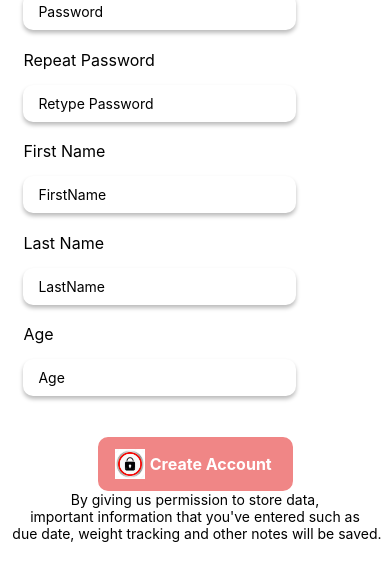
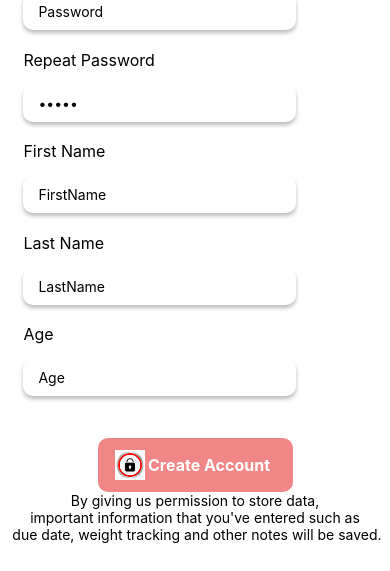
Before and after one commit to anshchokshi/HealthyMomAndChild, a React Native app in the folder src/: screen /Signup in a window 390 px wide. Shown: the part 271-842 px from the top of the page. Built offline with nearby package versions, Linux system fonts and the light colour scheme; no server answers.

Commit message:
fixed repeat password

```diff
--- a/src/screens/SignupScreen.js
+++ b/src/screens/SignupScreen.js
@@ -1,13 +1,13 @@
 import { useNavigation } from '@react-navigation/core'
 import React, { useEffect, useState, useContext} from 'react';
-import { KeyboardAvoidingView, StyleSheet, Text, TextInput, TouchableOpacity, View, Image } from 'react-native'
+import { KeyboardAvoidingView, StyleSheet, Text, TextInput, TouchableOpacity, View, Image, ScrollView } from 'react-native'
 import { firebase } from '../firebase'
 import { UserContext } from '../Context'
 
 const LoginScreen = () => {
   const [email, setEmail] = useState('')
   const [password, setPassword] = useState('')
-  const [repeatPassword, setRepeatPassword] = useState('')
+  const [repeatPassword, setRepeatPassword] = useState(false)
   const {user, setUser} = useContext(UserContext);
   const navigation = useNavigation();
   const [Firstname, setFirstName] = useState();
@@ -33,6 +33,10 @@ const LoginScreen = () => {
       })
       .catch(error => alert(error.message))
 
+      if(repeatPassword !== password){
+        alert('Passwords should match')
+      }
+
       firebase.firestore()
       .collection('users')
       .doc(email)
@@ -44,18 +48,19 @@ const LoginScreen = () => {
       .then(() => {
         console.log('User added!');
       });
+
   }
 
 
   return (
     <KeyboardAvoidingView
       style={styles.container}
-      behavior="position"
+      behavior="padding"
     >
       <View style={styles.headerContainer}>
         <Text style={styles.headerText}>Sign up</Text>
       </View>
-      <View style={styles.inputContainer} behavior='padding'>
+      <ScrollView style={styles.inputContainer} >
 
           <Text style={styles.queryText}>Email</Text>
           <TextInput
@@ -78,7 +83,7 @@ const LoginScreen = () => {
         <TextInput
           placeholder="Retype Password"
           value={repeatPassword}
-          onChangeText={text => setRepeatPassword(text)}
+          onChangeText={(text) => {setRepeatPassword(text)}}
           style={styles.input}
           secureTextEntry
         />
@@ -111,7 +116,7 @@ const LoginScreen = () => {
 
         />
 
-      </View>
+      </ScrollView>
       <View style={styles.buttonContainer}>
         <TouchableOpacity
           onPress={handleSignUp}
@@ -123,7 +128,7 @@ const LoginScreen = () => {
 
           <Text style={styles.buttonOutlineText}>Create Account</Text>
         </TouchableOpacity>
-        <Text></Text>
+
         <Text>By giving us permission to store data,</Text>
         <Text>important information that you've entered such as</Text>
         <Text> due date, weight tracking and other notes will be saved.</Text>
@@ -191,7 +196,6 @@ const styles = StyleSheet.create({
     height:'20%',
     justifyContent: 'center',
     alignItems: 'center',
-    marginTop:'-2%'
   },
 
   imageLogo: {
@@ -207,7 +211,9 @@ const styles = StyleSheet.create({
     borderRadius: 10,
     alignItems: 'center',
     flexDirection: 'row',
-    flexWrap: 'wrap'
+    flexWrap: 'wrap',
+    marginTop:'1%'
+
   },
   buttonOutline: {
     borderColor: '#F08686',
@@ -218,6 +224,6 @@ const styles = StyleSheet.create({
     color: 'white',
     fontWeight: '700',
     fontSize: 16,
-    marginLeft:'3%',
+    marginLeft:'2%'
   },
 })
```
Lines whose indentation alone changed are shown as unchanged.
